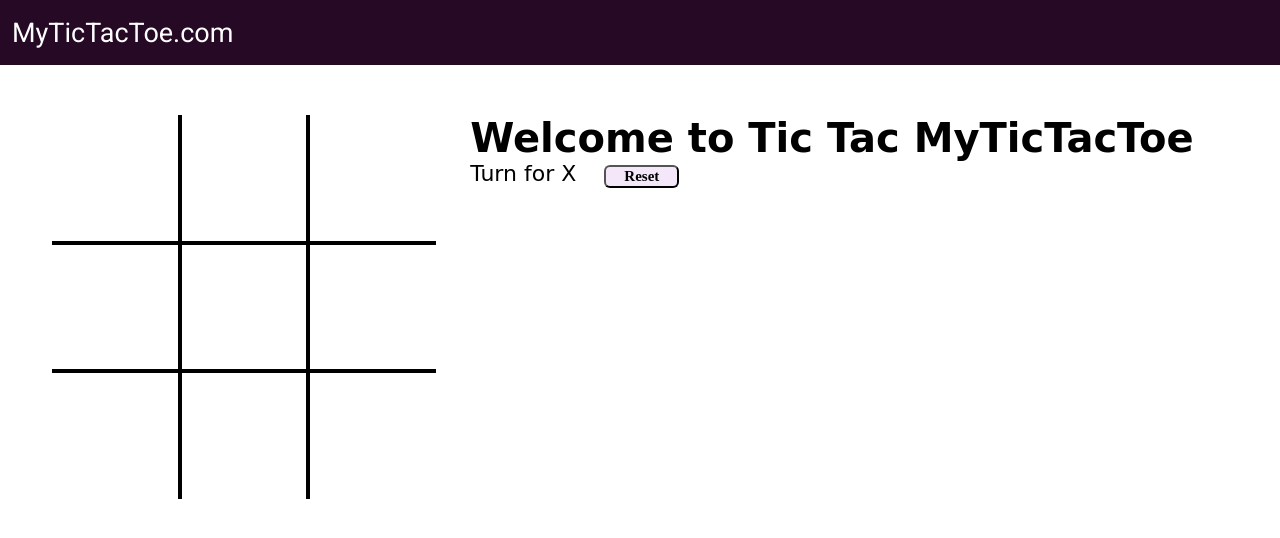
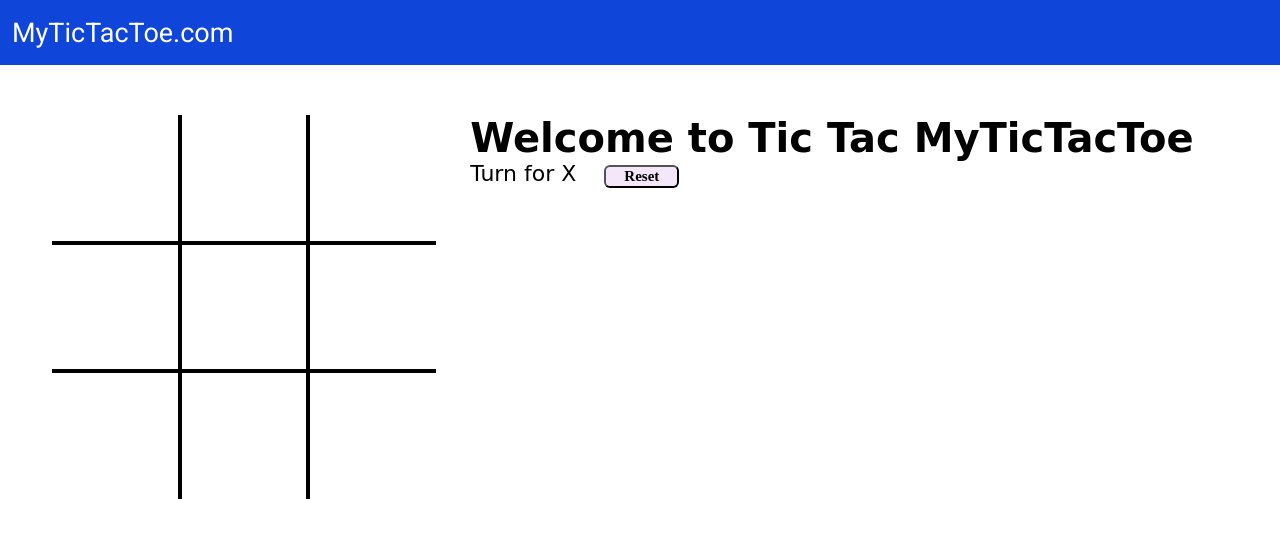
Before and after one commit to Nischiefer/tic-tac-toe, a plain HTML site: page tic tac toe/index.html in a window 1280 px wide. Drawn offline with Linux system fonts and the light colour scheme; a web font is replaced by a local one.

Commit message:
game done

```diff
--- a/tic tac toe/style.css
+++ b/tic tac toe/style.css
@@ -5,7 +5,7 @@
 }
 
 nav{
-    background-color: rgb(37, 9, 37);
+    background-color: rgb(15, 69, 216);
     color: white;
     height: 65px;
     font-size: 27px;
```
